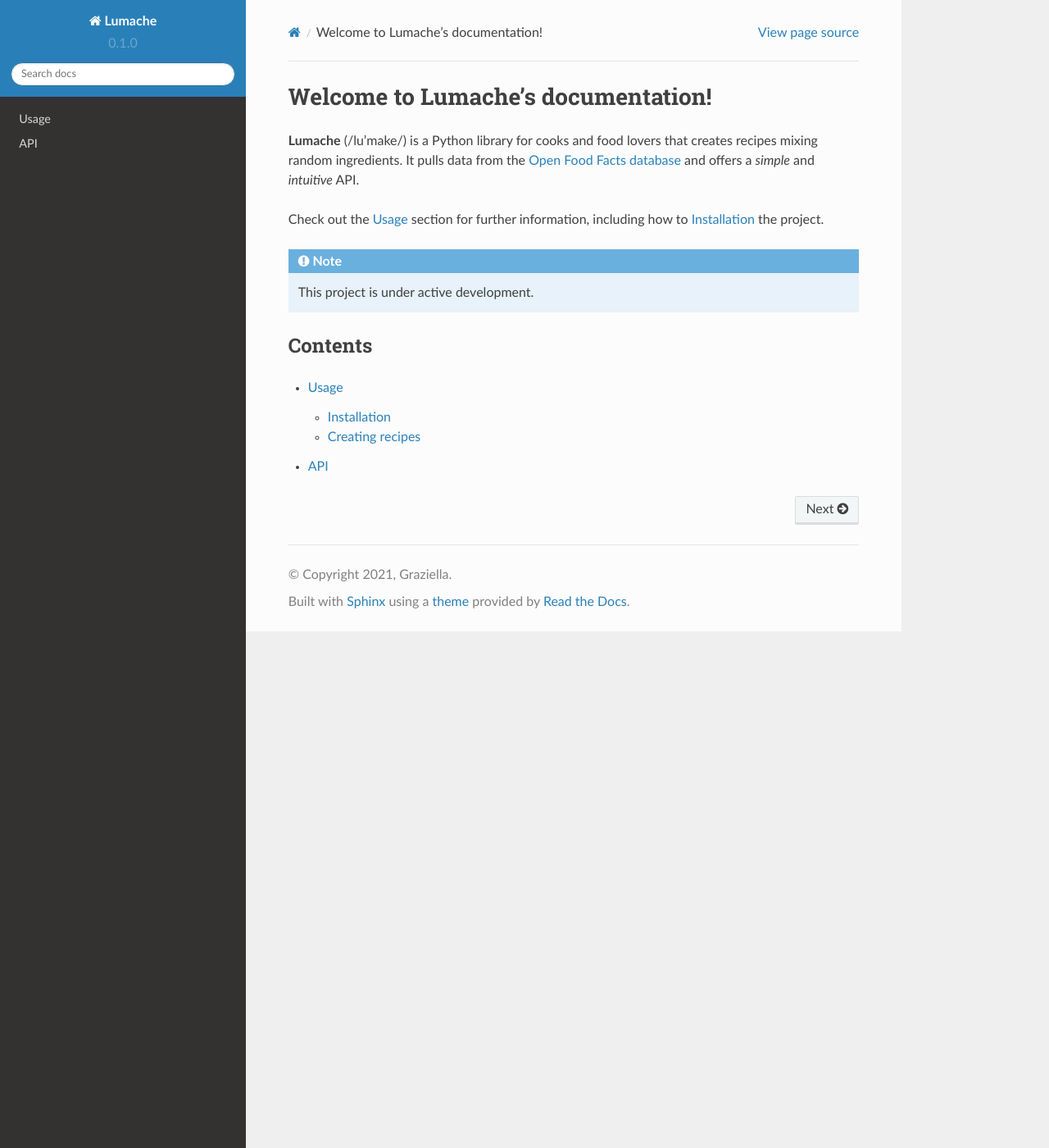
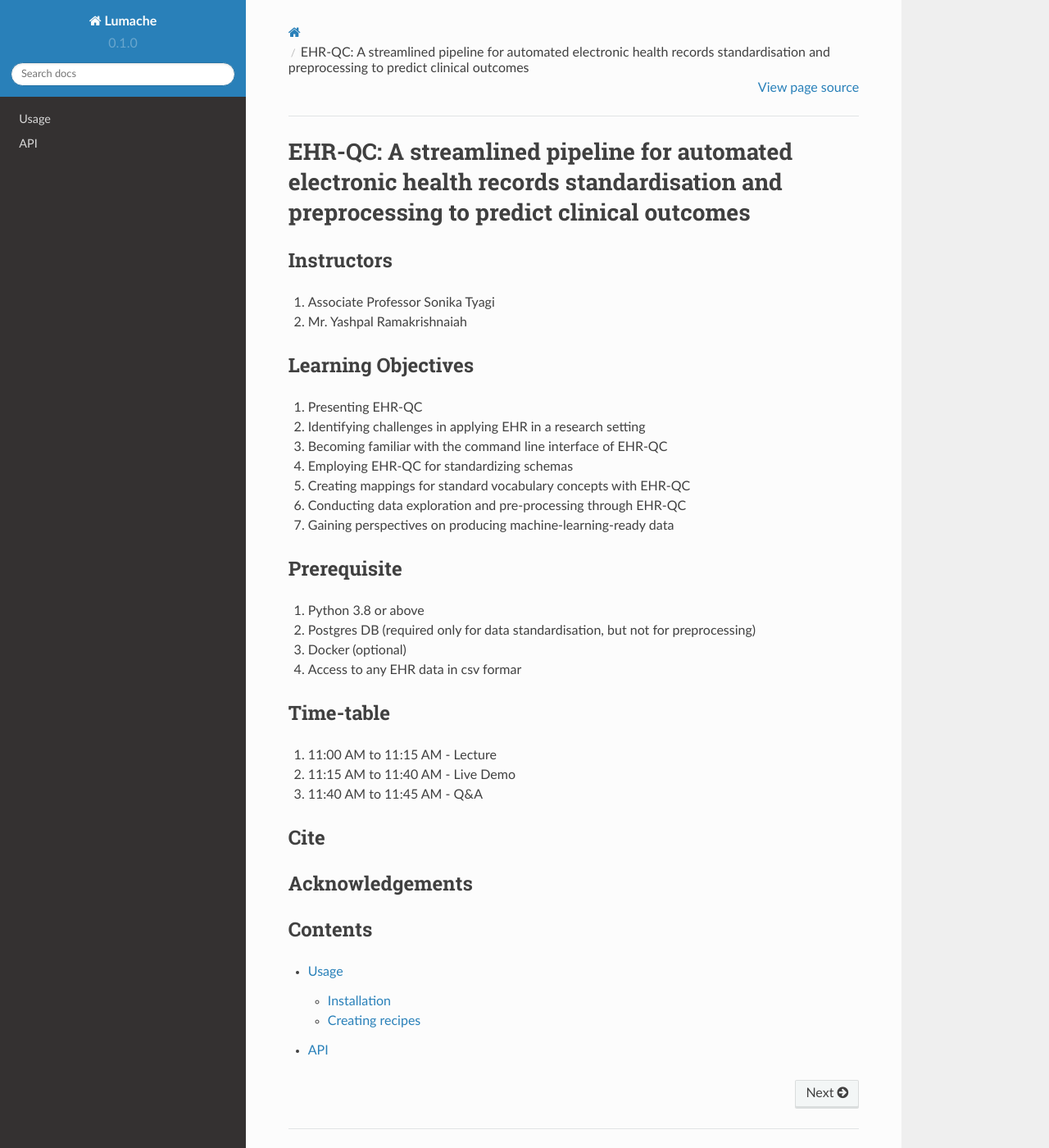
Before and after one commit to ryashpal/EHR-QC-Demo-Tutorial, a Sphinx documentation site: the page built from docs/source/index.rst, in a window 1280 px wide and 1400 px high. Shown: the whole window at 82% size. Built offline with Sphinx 7.4.7 and the Read the Docs theme 2.0.0, drawn with Linux system fonts in a browser that asks for light colours.

Commit message:
Update index.rst

```diff
--- a/docs/source/index.rst
+++ b/docs/source/index.rst
@@ -1,17 +1,43 @@
-Welcome to Lumache's documentation!
-===================================
+EHR-QC: A streamlined pipeline for automated electronic health records standardisation and preprocessing to predict clinical outcomes
+=====================================================================================================================================
 
-**Lumache** (/lu'make/) is a Python library for cooks and food lovers
-that creates recipes mixing random ingredients.
-It pulls data from the `Open Food Facts database <https://world.openfoodfacts.org/>`_
-and offers a *simple* and *intuitive* API.
+Instructors
+-----------
 
-Check out the :doc:`usage` section for further information, including
-how to :ref:`installation` the project.
+1. Associate Professor Sonika Tyagi
+2. Mr. Yashpal Ramakrishnaiah
 
-.. note::
+Learning Objectives
+-------------------
 
-   This project is under active development.
+1. Presenting EHR-QC
+2. Identifying challenges in applying EHR in a research setting
+3. Becoming familiar with the command line interface of EHR-QC
+4. Employing EHR-QC for standardizing schemas
+5. Creating mappings for standard vocabulary concepts with EHR-QC
+6. Conducting data exploration and pre-processing through EHR-QC
+7. Gaining perspectives on producing machine-learning-ready data
+
+Prerequisite
+------------
+
+1. Python 3.8 or above
+2. Postgres DB (required only for data standardisation, but not for preprocessing)
+3. Docker (optional)
+4. Access to any EHR data in csv formar
+
+Time-table
+----------
+
+1. 11:00 AM to 11:15 AM - Lecture
+2. 11:15 AM to 11:40 AM - Live Demo
+3. 11:40 AM to 11:45 AM - Q&A
+
+Cite
+----
+
+Acknowledgements
+----------------
 
 Contents
 --------
```
